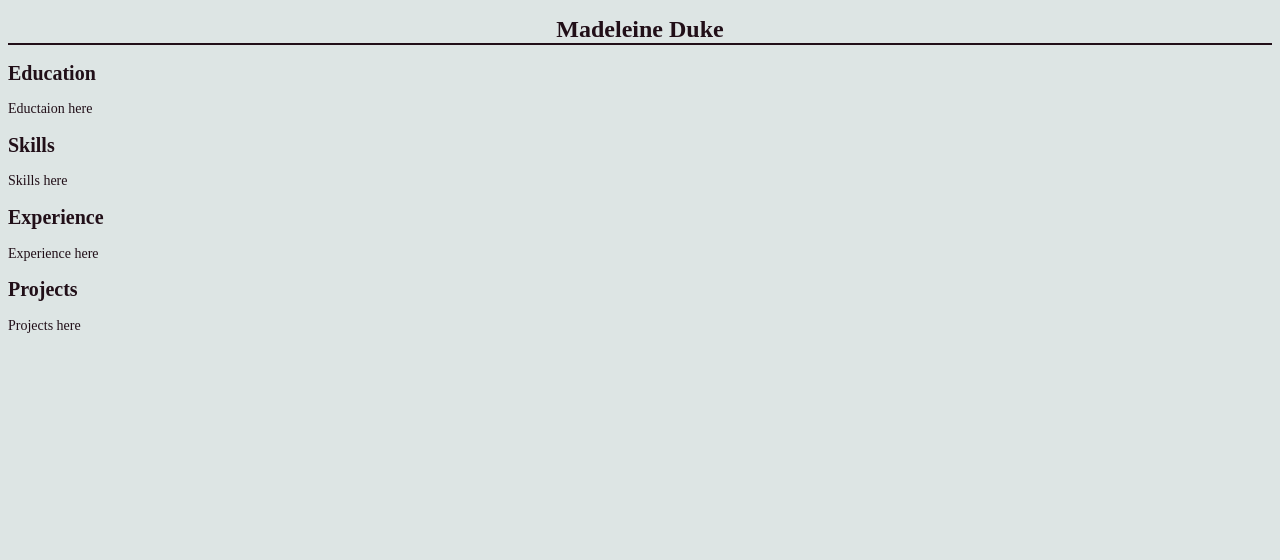
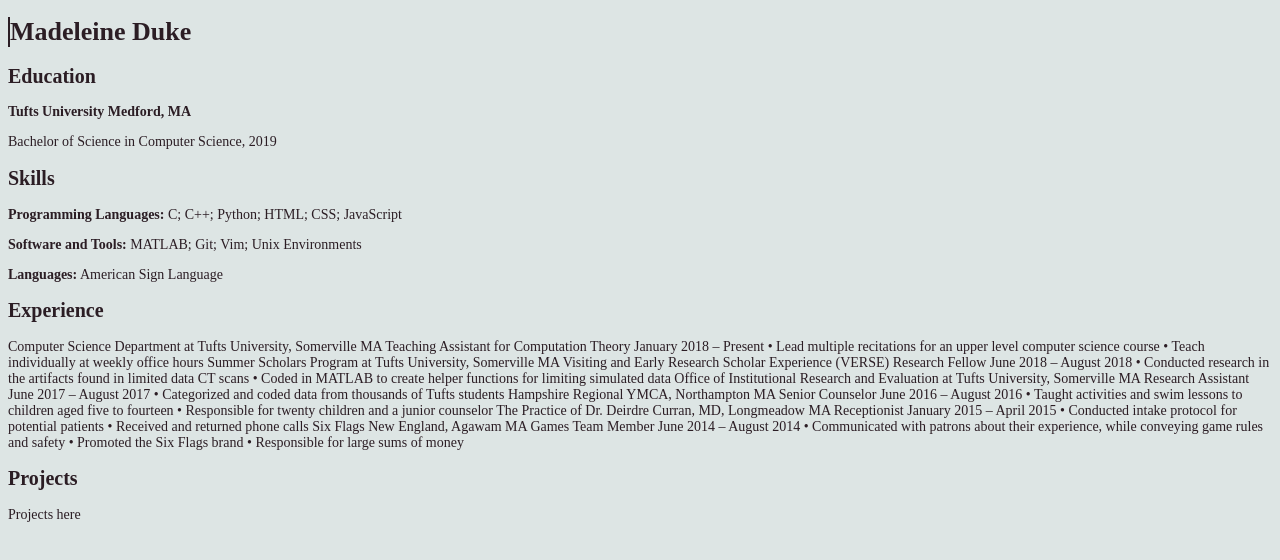
Before and after one commit to mduke2019/mduke2019.github.io, a plain HTML site: page index.html in a window 1280 px wide. Drawn offline with Linux system fonts and the light colour scheme.

Commit message:
Hopefully added some of the resume?

```diff
--- a/index.html
+++ b/index.html
@@ -6,12 +6,43 @@
   </head>
   <body>
 	  <h1> Madeleine Duke</h1>
+
 	  <h2> Education </h2>
-	  <p> Eductaion here </p>
+	  <p> <strong> Tufts University Medford, MA </strong> </p>
+	  <p> Bachelor of Science in Computer Science, 2019 </p>
+
 	  <h2> Skills </h2>
-	  <p> Skills here </p>
+	  <p> <strong> Programming Languages:</strong> C; C++; Python; HTML; CSS; JavaScript </p>
+	  <p> <strong> Software and Tools:</strong> MATLAB; Git; Vim; Unix Environments </p>
+	  <p> <strong> Languages:</strong> American Sign Language </p>
+
 	  <h2> Experience </h2>
-	  <p> Experience here </p>
+	  <p> Computer Science Department at Tufts University, Somerville MA
+Teaching Assistant for Computation Theory                                                                January 2018 – Present
+•	Lead multiple recitations for an upper level computer science course
+•	Teach individually at weekly office hours
+Summer Scholars Program at Tufts University, Somerville MA
+Visiting and Early Research Scholar Experience (VERSE) Research Fellow           June 2018 – August 2018
+•	Conducted research in the artifacts found in limited data CT scans
+•	Coded in MATLAB to create helper functions for limiting simulated data
+Office of Institutional Research and Evaluation at Tufts University, Somerville MA
+Research Assistant                                                                                                       June 2017 – August 2017
+•	Categorized and coded data from thousands of Tufts students
+Hampshire Regional YMCA, Northampton MA
+Senior Counselor                                                                                                          June 2016 – August 2016
+•	Taught activities and swim lessons to children aged five to fourteen
+•	Responsible for twenty children and a junior counselor
+The Practice of Dr. Deirdre Curran, MD, Longmeadow MA
+Receptionist                                                                                                                 January 2015 – April 2015
+•	Conducted intake protocol for potential patients
+•	Received and returned phone calls
+Six Flags New England, Agawam MA
+Games Team Member                                                                                                June 2014 – August 2014
+•	Communicated with patrons about their experience, while conveying game rules and safety
+•	Promoted the Six Flags brand
+•	Responsible for large sums of money
+ </p>
+
 	  <h2> Projects </h2>
 	  <p> Projects here </p>
   </body>
--- a/style.css
+++ b/style.css
@@ -1,14 +1,14 @@
 body {
 	background-color: #DDE5E4;
-	color: #210F18;
+	color: #2B1D24;
 	font-family: "Didot";
 	font-size: 14px;
 }
 
 h1 {
-	text-align: center;
-	font-size: 24px;
-	border-bottom: 2px solid #210F18;
+	text-align: left;
+	font-size: 26px;
+	border-left: 2px solid #2B1D24;
 }
 
 h2 {
```
